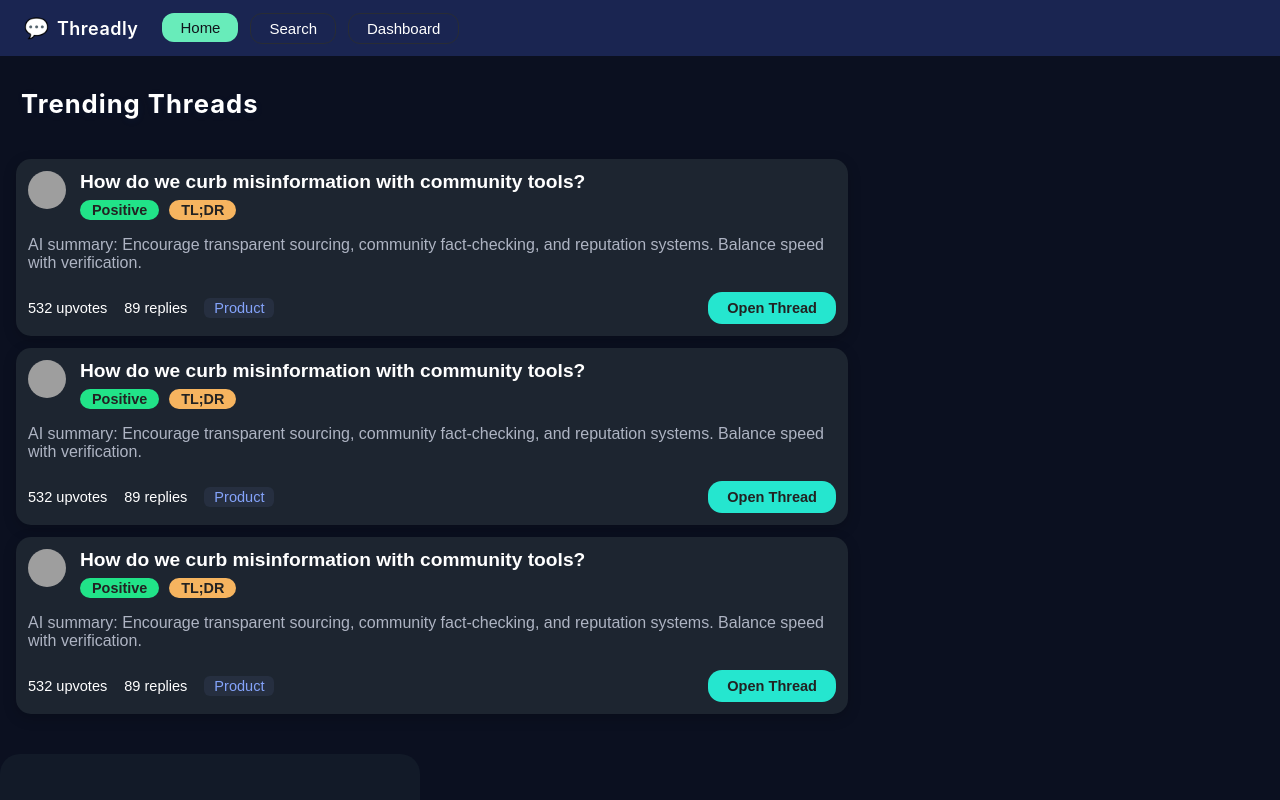
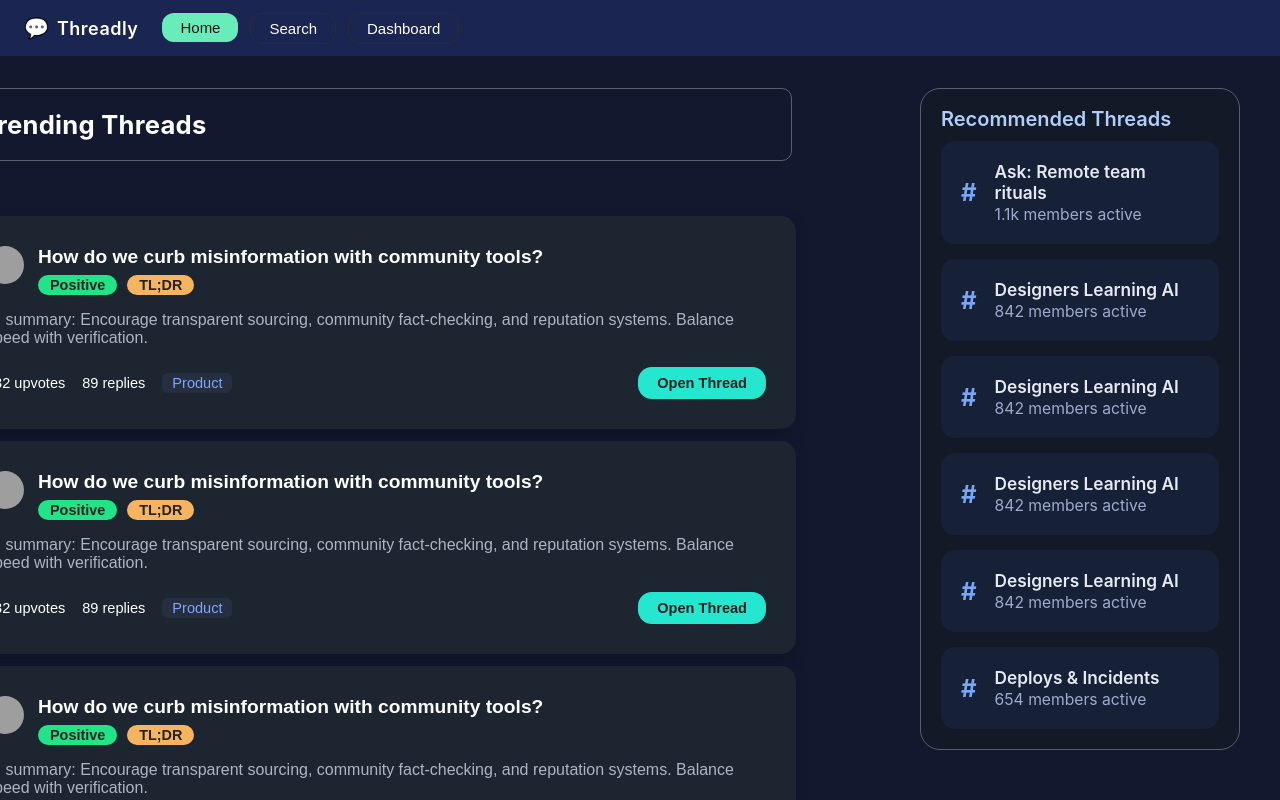
Before and after one commit to abdulmuqeet7/Threadly, a React (Create React App) app in the folder frontend/: page / in a window 1280 px wide. Shown: the top 800 px of the page. Built offline with nearby package versions, Linux system fonts and the light colour scheme; grey boxes are pictures that could not be loaded.

Commit message:
added layout of home page

```diff
--- a/frontend/src/App.css
+++ b/frontend/src/App.css
@@ -1,4 +1,3 @@
-
 .App{
   background-color: #0b1020;
   color:white
--- a/frontend/src/components/Recommend/Recommend.css
+++ b/frontend/src/components/Recommend/Recommend.css
@@ -4,12 +4,14 @@
   padding: 28px 20px 20px 20px;
   max-width: 380px;
   color: #e4eaf2;
+  border:1px solid #575f6a;
 }
 .rec-threads-header {
   color: #b2cdfa;
   font-size: 1.25rem;
   font-weight: 600;
   margin-bottom: 10px;
+  margin-top: -10px;
 }
 .rec-threads-list {
   display: flex;
--- a/frontend/src/components/Recommend/Recommend.jsx
+++ b/frontend/src/components/Recommend/Recommend.jsx
@@ -5,6 +5,18 @@ const threads = [
   {
     title: "Ask: Remote team rituals",
     members: "1.1k members active"
+  },
+  {
+    title: "Designers Learning AI",
+    members: "842 members active"
+  },
+  {
+    title: "Designers Learning AI",
+    members: "842 members active"
+  },
+  {
+    title: "Designers Learning AI",
+    members: "842 members active"
   },
   {
     title: "Designers Learning AI",
--- a/frontend/src/components/ThreadCard/ThreadCard.css
+++ b/frontend/src/components/ThreadCard/ThreadCard.css
@@ -1,16 +1,17 @@
 .community-card {
-  width: 65%;              /* Occupy 75% of the screen width */
-  margin: 40px 0;          /* Only top & bottom margin (align left) */
+  width: 100%;
+  margin: 40px 0;
   font-family: Arial, sans-serif;
   border-left: 5px ;
   padding-left: 16px;
+  margin-left: -100px;
 }
 
 .card-block {
   background: #1d2530;
   color: #fff;
   border-radius: 15px;
-  padding: 12px;
+  padding: 30px;
   margin-bottom: 12px;
   box-shadow: 0 4px 14px rgba(0, 0, 0, 0.2);
 }
--- a/frontend/src/pages/Home/Home.css
+++ b/frontend/src/pages/Home/Home.css
@@ -1,10 +1,46 @@
+.home-root {
+  min-height: 100vh;
+  background: #13182F;
+  color: #fff;
+  font-family: 'Inter', sans-serif;
+}
+.home-content {
+  display: flex;
+  flex-direction: row;
+  justify-content: space-between;
+  max-width: 1200px;
+  margin: 32px auto 0 auto;
+  padding: 0 24px;
+  gap: 40px;
+}
+.threads-section {
+  flex: 2.5;
+  display: flex;
+  flex-direction: column;
+}
+
 .trending-title {
   font-size: 1.6rem;
   font-weight: 700;
-  color: white;
-  margin: 32px 0 18px 5px;
-  letter-spacing: 1px;
-  text-shadow: 0 2px 8px rgba(50,100,200,0.08);
-  border-left: 5px;
-  padding-left: 16px;
+  margin-bottom: 15px;
+  letter-spacing: 0.01em;
+  margin-left: -80px;
+  border: 1px solid #575f6a;
+  padding:20px;
+  border-radius: 10px;
+  width:94%;
 }
+.recommend-section {
+  flex: 1;
+  max-width: 320px;
+}
+@media (max-width: 1000px) {
+  .home-content {
+    flex-direction: column;
+    gap: 0;
+  }
+  .recommend-section {
+    max-width: none;
+    margin-top: 32px;
+  }
+}
--- a/frontend/src/pages/Home/Home.jsx
+++ b/frontend/src/pages/Home/Home.jsx
@@ -1,18 +1,24 @@
-import React from 'react'
-import './Home.css'
-import Navbar from '../../components/Navbar/Navbar'
-import Recommend from '../../components/Recommend/Recommend'
-import CommunityCard from '../../components/ThreadCard/ThreadCard'
+import React from 'react';
+import './Home.css';
+import Navbar from '../../components/Navbar/Navbar';
+import Recommend from '../../components/Recommend/Recommend';
+import CommunityCard from '../../components/ThreadCard/ThreadCard';
+
 const Home = () => {
   return (
-    <div>
-      <Navbar></Navbar>
-      <div className="trending-title">Trending Threads</div>
-      <CommunityCard></CommunityCard>
-      <Recommend> </Recommend>
+    <div className="home-root">
+      <Navbar />
+      <div className="home-content">
+        <div className="threads-section">
+          <div className="trending-title">Trending Threads</div>
+          <CommunityCard />
+        </div>
+        <div className="recommend-section">
+          <Recommend />
+        </div>
+      </div>
+    </div>
+  );
+};
 
-    </div>
-  )
-}
-
-export default Home
+export default Home;
```
